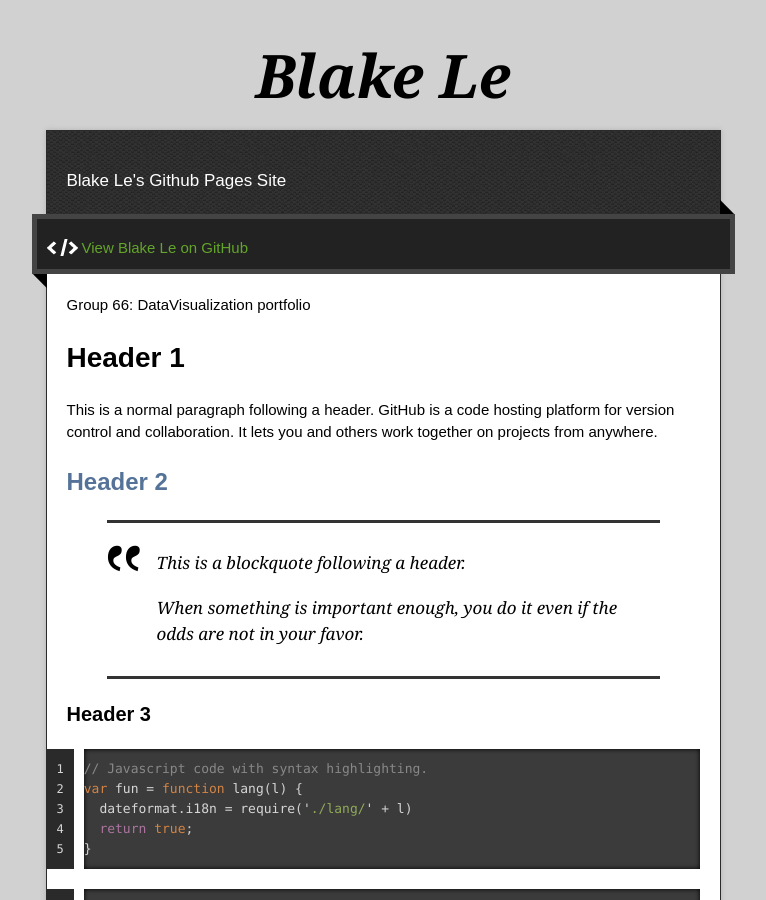
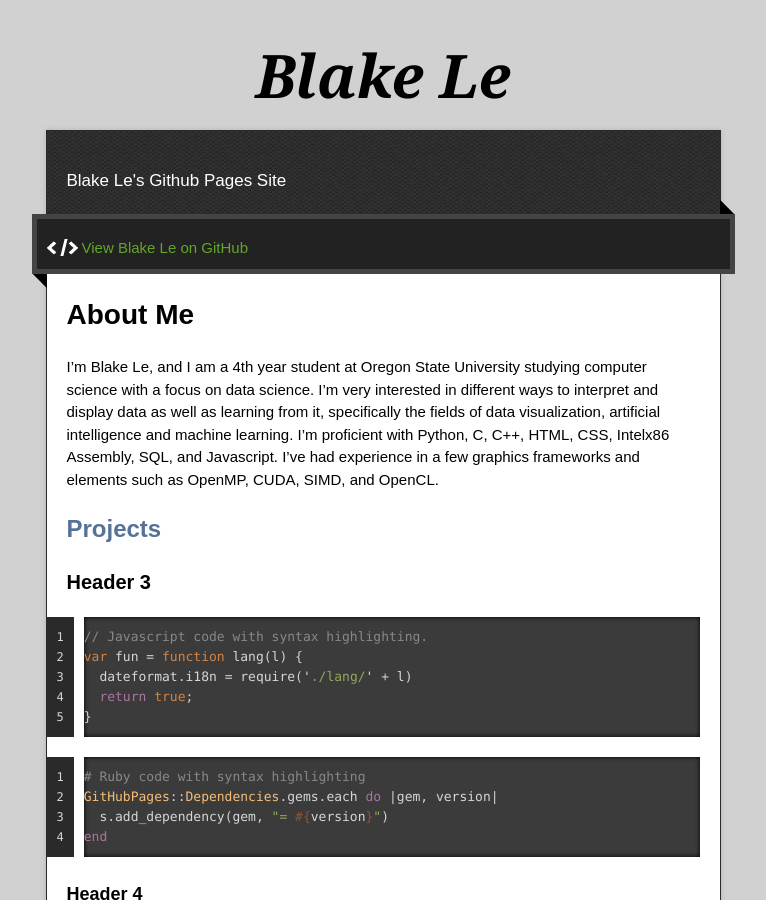
Before and after one commit to blakele/blakele.github.io, a Jekyll site: the page built from index.md, in a window 1280 px wide and 900 px high. Shown: the whole window, without its empty margins (257-1023 px from the left). Built offline with Jekyll 4.4.1, drawn with Linux system fonts in a browser that asks for light colours; our own code applies the rules of GitHub Pages for plain Markdown files.

Commit message:
added about me in index.md

```diff
--- a/index.md
+++ b/index.md
@@ -2,18 +2,13 @@
 layout: default
 ---
 
-Group 66: DataVisualization portfolio
+# About Me
+I'm Blake Le, and I am a 4th year student at Oregon State University studying computer science with a focus on data science.
+I'm very interested in different ways to interpret and display data as well as learning from it, specifically the fields of data visualization, artificial intelligence and machine learning.
+I'm proficient with Python, C, C++, HTML, CSS, Intelx86 Assembly, SQL, and Javascript.
+I've had experience in a few graphics frameworks and elements such as OpenMP, CUDA, SIMD, and OpenCL.
+## Projects
 
-
-# Header 1
-
-This is a normal paragraph following a header. GitHub is a code hosting platform for version control and collaboration. It lets you and others work together on projects from anywhere.
-
-## Header 2
-
-> This is a blockquote following a header.
->
-> When something is important enough, you do it even if the odds are not in your favor.
 
 ### Header 3
 
```
